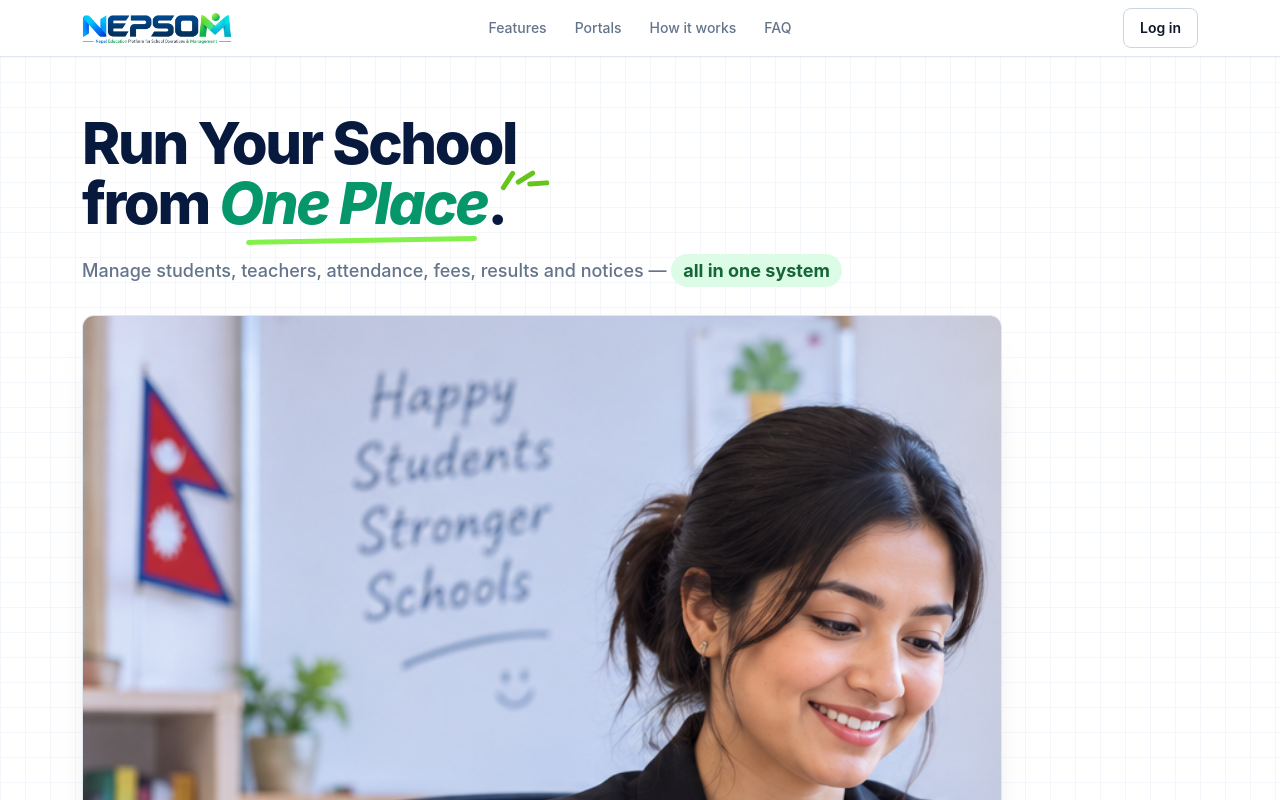
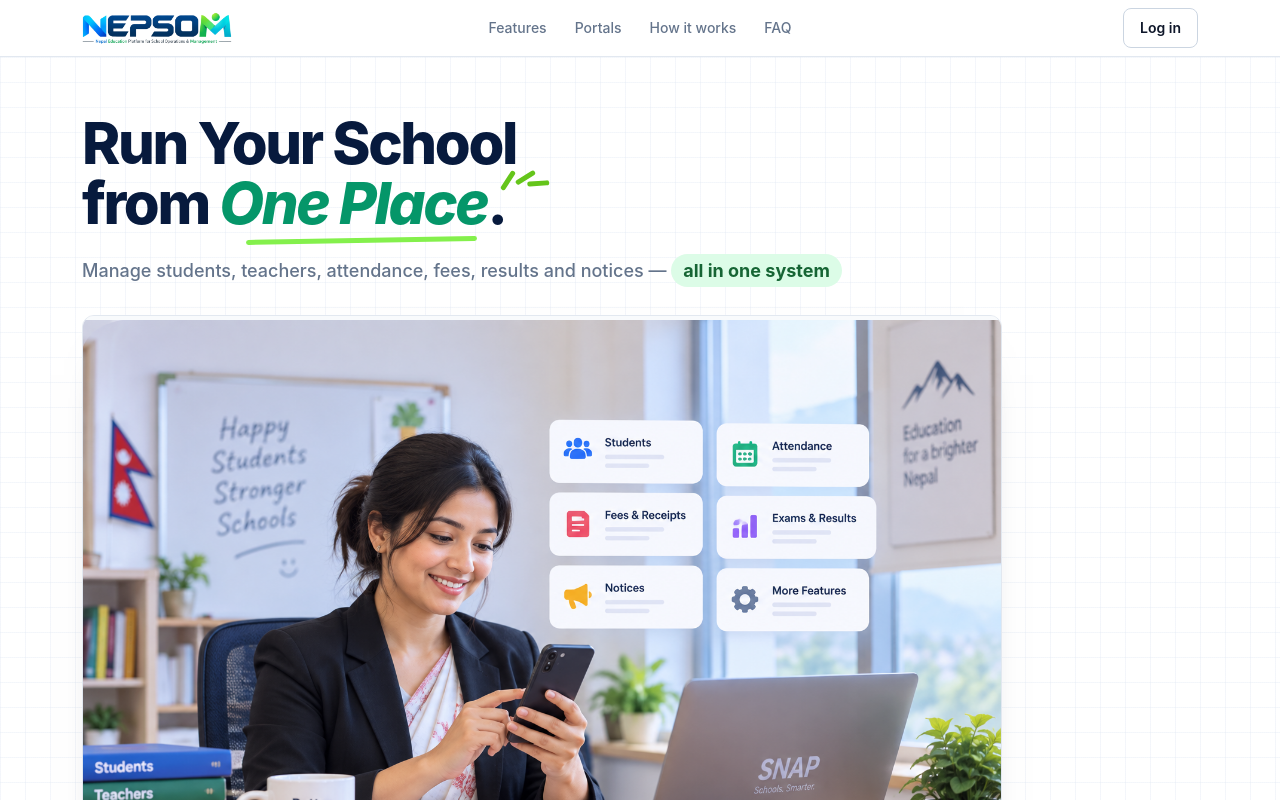
Before and after one commit to basantathapa7495/snap-main, a Next.js app: page / in a window 1280 px wide. Shown: the top 800 px of the page. Built offline with nearby package versions, Linux system fonts and the light colour scheme.

Commit message:
Fit full hero image within frame

```diff
--- a/app/landing.module.css
+++ b/app/landing.module.css
@@ -110,14 +110,13 @@
   background: #f8fafc;
 }
 
-/* Show the administrator, not the existing asset's old mock UI. */
 .heroImage {
   position: absolute;
-  top: -32%;
-  left: 0;
-  width: 210%;
-  max-width: none;
-  height: auto;
+  inset: 0;
+  width: 100%;
+  max-width: 100%;
+  height: 100%;
+  object-fit: contain;
 }
 
 .featureCard,
@@ -131,17 +130,6 @@
     transform: translateY(-2px);
     border-color: #cbd5e1;
     box-shadow: 0 12px 24px -22px rgba(15, 23, 42, 0.55);
-  }
-}
-
-@media (min-width: 640px) and (max-width: 1023px) {
-  .heroPhoto {
-    aspect-ratio: 2;
-  }
-
-  .heroImage {
-    top: -48%;
-    width: 210%;
   }
 }
 
@@ -161,17 +149,6 @@
   }
 }
 
-@media (min-width: 1024px) {
-  .heroPhoto {
-    aspect-ratio: 1.36;
-  }
-
-  .heroImage {
-    top: -22%;
-    width: 210%;
-  }
-}
-
 @media (prefers-reduced-motion: reduce) {
   .featureCard,
   .portalCard {
```
